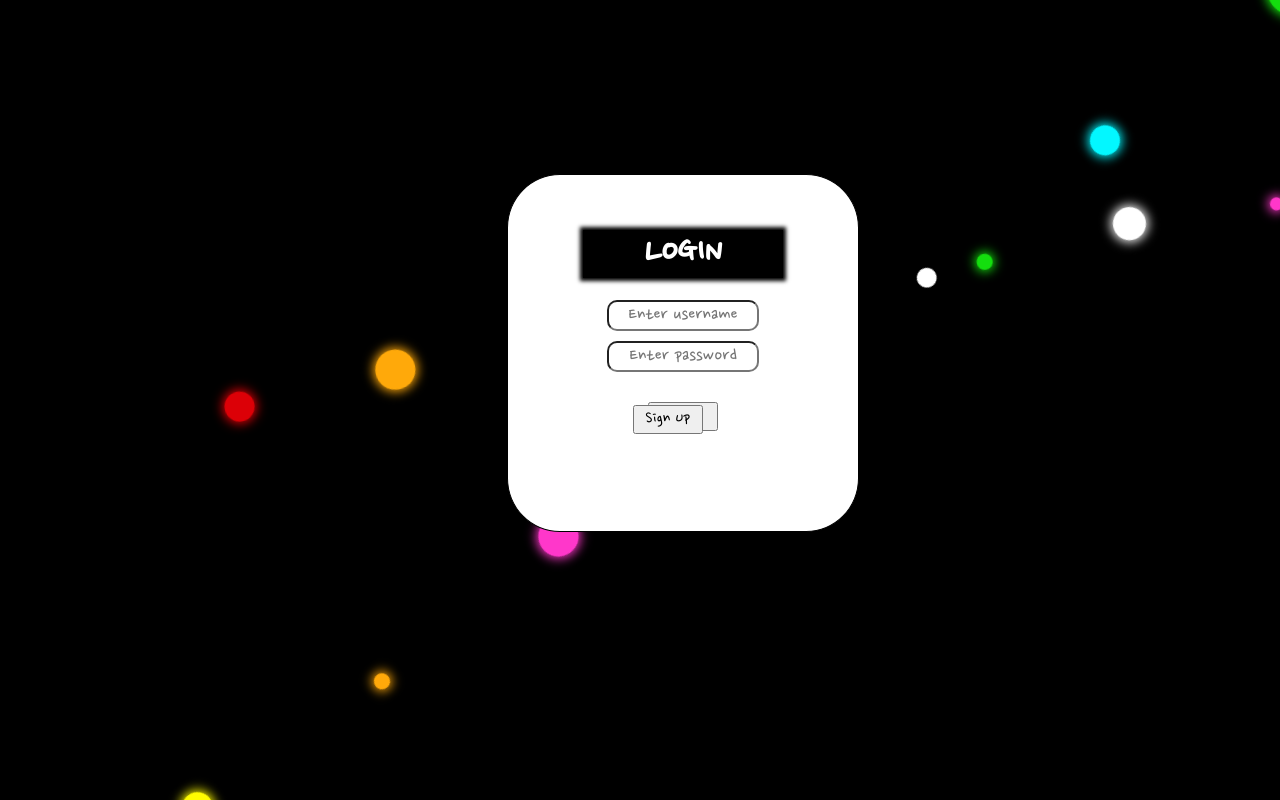
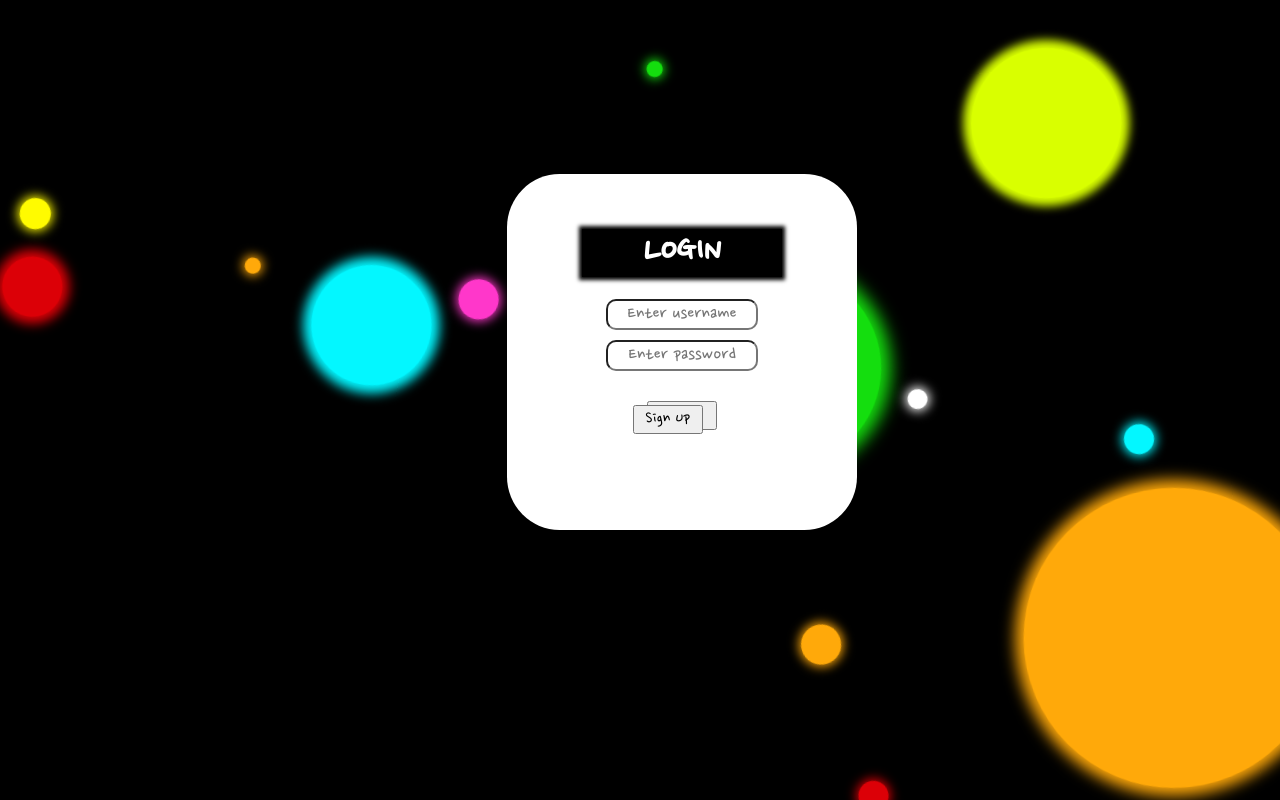
Before and after one commit to joki9448/to-do-list, a React (Create React App) app in the folder client/: page / in a window 1280 px wide. Built offline with nearby package versions, Linux system fonts and the light colour scheme; no server answers.

Commit message:
more orbs

```diff
--- a/client/src/App.css
+++ b/client/src/App.css
@@ -9,7 +9,6 @@ body {
 .login-form {
   border-radius: 15%;
   background: white;
-  border: 1px solid black;
   padding: 100px;
   display: flex;
   position: absolute;
@@ -20,6 +19,7 @@ body {
   width: 150px;
   margin-top: 13%;
   z-index: 0;
+  /* box-shadow: 0px 0px 7px 7px white; */
 }
 .login-header {
   background: black;
@@ -130,70 +130,104 @@ body {
 
 @keyframes glow-wte {
   0% {box-shadow: 0px 0px 11px 2px white;}
-  25% {box-shadow: 0px 0px 12px 2.5pxwhite;}
-  50% {box-shadow: 0px 0px 13px 3px white;}
-  75% {box-shadow: 0px 0px 14px 4px white;}
-  100% {box-shadow: 0px 0px 15px 5px white;}
+  25% {box-shadow: 0px 0px 13px 2.5pxwhite;}
+  50% {box-shadow: 0px 0px 15px 3px white;}
+  75% {box-shadow: 0px 0px 17px 4px white;}
+  100% {box-shadow: 0px 0px 19px 5px white;}
 }
 @keyframes glow-red {
   0% {box-shadow: 0px 0px 11px 2px #DC0007;}
-  25% {box-shadow: 0px 0px 12px 2.5px#DC0007;}
-  50% {box-shadow: 0px 0px 13px 3px #DC0007;}
-  75% {box-shadow: 0px 0px 14px 4px #DC0007;}
-  100% {box-shadow: 0px 0px 15px 5px #DC0007;}
+  25% {box-shadow: 0px 0px 13px 2.5px#DC0007;}
+  50% {box-shadow: 0px 0px 15px 3px #DC0007;}
+  75% {box-shadow: 0px 0px 17px 4px #DC0007;}
+  100% {box-shadow: 0px 0px 19px 5px #DC0007;}
 }
 @keyframes glow-grn {
   0% {box-shadow: 0px 0px 11px 2px #14DE0E;}
-  25% {box-shadow: 0px 0px 12px 2.5px#14DE0E;}
-  50% {box-shadow: 0px 0px 13px 3px #14DE0E;}
-  75% {box-shadow: 0px 0px 14px 4px #14DE0E;}
-  100% {box-shadow: 0px 0px 15px 5px #14DE0E;}
+  25% {box-shadow: 0px 0px 13px 2.5px#14DE0E;}
+  50% {box-shadow: 0px 0px 15px 3px #14DE0E;}
+  75% {box-shadow: 0px 0px 17px 4px #14DE0E;}
+  100% {box-shadow: 0px 0px 19px 5px #14DE0E;}
 }
 @keyframes glow-blu {
   0% {box-shadow: 0px 0px 11px 2px #03F7FF;}
-  25% {box-shadow: 0px 0px 12px 2.5px#03F7FF;}
-  50% {box-shadow: 0px 0px 13px 3px #03F7FF;}
-  75% {box-shadow: 0px 0px 14px 4px #03F7FF;}
-  100% {box-shadow: 0px 0px 15px 5px #03F7FF;}
+  25% {box-shadow: 0px 0px 13px 2.5px#03F7FF;}
+  50% {box-shadow: 0px 0px 15px 3px #03F7FF;}
+  75% {box-shadow: 0px 0px 17px 4px #03F7FF;}
+  100% {box-shadow: 0px 0px 19px 5px #03F7FF;}
 }
 @keyframes glow-pnk {
   0% {box-shadow: 0px 0px 11px 2px #ff37ca;}
-  25% {box-shadow: 0px 0px 12px 2.5px#ff37ca;}
-  50% {box-shadow: 0px 0px 13px 3px #ff37ca;}
-  75% {box-shadow: 0px 0px 14px 4px #ff37ca;}
-  100% {box-shadow: 0px 0px 15px 5px #ff37ca;}
+  25% {box-shadow: 0px 0px 13px 2.5px#ff37ca;}
+  50% {box-shadow: 0px 0px 15px 3px #ff37ca;}
+  75% {box-shadow: 0px 0px 17px 4px #ff37ca;}
+  100% {box-shadow: 0px 0px 19px 5px #ff37ca;}
 }
 @keyframes glow-orj {
   0% {box-shadow: 0px 0px 11px 2px #ffa90a;}
-  25% {box-shadow: 0px 0px 12px 2.5px#ffa90a;}
-  50% {box-shadow: 0px 0px 13px 3px #ffa90a;}
-  75% {box-shadow: 0px 0px 14px 4px #ffa90a;}
-  100% {box-shadow: 0px 0px 15px 5px #ffa90a;}
+  25% {box-shadow: 0px 0px 13px 2.5px#ffa90a;}
+  50% {box-shadow: 0px 0px 15px 3px #ffa90a;}
+  75% {box-shadow: 0px 0px 17px 4px #ffa90a;}
+  100% {box-shadow: 0px 0px 19px 5px #ffa90a;}
 }
 @keyframes glow-yel {
   0% {box-shadow: 0px 0px 11px 2px #FFFB00;}
-  25% {box-shadow: 0px 0px 12px 2.5px#FFFB00;}
-  50% {box-shadow: 0px 0px 13px 3px #FFFB00;}
-  75% {box-shadow: 0px 0px 14px 4px #FFFB00;}
-  100% {box-shadow: 0px 0px 15px 5px #FFFB00;}
+  25% {box-shadow: 0px 0px 13px 2.5px#FFFB00;}
+  50% {box-shadow: 0px 0px 15px 3px #FFFB00;}
+  75% {box-shadow: 0px 0px 17px 4px #FFFB00;}
+  100% {box-shadow: 0px 0px 19px 5px #FFFB00;}
 }
 @keyframes glow-prp {
   0% {box-shadow: 0px 0px 11px 2px #9d00ff}
-  25% {box-shadow: 0px 0px 11px 2px #9d00ff}
-  50% {box-shadow: 0px 0px 11px 2px #9d00ff}
-  75% {box-shadow: 0px 0px 11px 2px #9d00ff}
-  100% {box-shadow: 0px 0px 11px 2px #9d00ff}
+  25% {box-shadow: 0px 0px 13px 2.5px #9d00ff}
+  50% {box-shadow: 0px 0px 15px 3px #9d00ff}
+  75% {box-shadow: 0px 0px 17px 4px #9d00ff}
+  100% {box-shadow: 0px 0px 19px 5px #9d00ff}
 }
-
+@keyframes glow-big-grn {
+  0% {box-shadow: 0px 0px 12px 7px #14DE0E;}
+  25% {box-shadow: 0px 0px 14px 8px#14DE0E;}
+  50% {box-shadow: 0px 0px 16px 9px #14DE0E;}
+  75% {box-shadow: 0px 0px 18px 10px #14DE0E;}
+  100% {box-shadow: 0px 0px 20px 11px #14DE0E;}
+}
+@keyframes glow-big-blu {
+  0% {box-shadow: 0px 0px 12px 8px #03F7FF;}
+  25% {box-shadow: 0px 0px 14px 10px#03F7FF;}
+  50% {box-shadow: 0px 0px 16px 12px #03F7FF;}
+  75% {box-shadow: 0px 0px 18px 14px #03F7FF;}
+  100% {box-shadow: 0px 0px 20px 16px #03F7FF;}
+}
+@keyframes glow-big-red {
+  0% {box-shadow: 0px 0px 12px 7px #DC0007;}
+  25% {box-shadow: 0px 0px 14px 8px#DC0007;}
+  50% {box-shadow: 0px 0px 16px 9px #DC0007;}
+  75% {box-shadow: 0px 0px 18px 10px #DC0007;}
+  100% {box-shadow: 0px 0px 20px 11px #DC0007;}
+}
+@keyframes glow-big-orj {
+  0% {box-shadow: 0px 0px 15px 8px #ffa90a;}
+  25% {box-shadow: 0px 0px 18px 9px#ffa90a;}
+  50% {box-shadow: 0px 0px 21px 10px #ffa90a;}
+  75% {box-shadow: 0px 0px 24px 11px #ffa90a;}
+  100% {box-shadow: 0px 0px 27px 12px #ffa90a;}
+}
+@keyframes glow-big-yel {
+  0% {box-shadow: 0px 0px 10px 8px #d9ff00;}
+  25% {box-shadow: 0px 0px 11px 9px#d9ff00;}
+  50% {box-shadow: 0px 0px 12px 10px #d9ff00;}
+  75% {box-shadow: 0px 0px 13px 11px #d9ff00;}
+  100% {box-shadow: 0px 0px 14px 12px #d9ff00;}
+}
 /* FIRST SET OF ORBS 1111111 */
 
 .orb-colors {
   display: flex;
   position: fixed;
   gap: 200px;
-  margin-top: 23%;
-  margin-left: 1%;
-  animation: spin 20s linear infinite;
+  margin-top: 24%;
+  margin-right: 9%;
+  animation: spin 15s linear infinite;
   z-index: -1;
 }
 .orb-colors .orb {
@@ -201,52 +235,45 @@ body {
   animation: glow 5s linear infinite;
 }
 .orb-colors :nth-child(1) {
-  background-color: #DC0007;
-  height: 20px;
-  width: 20px;
-  box-shadow: 0px 0px 10px 2px #DC0007;
-  animation:1s ease-in-out infinite alternate glow-red;
-
+  background-color: #d9ff00;
+  height: 80px;
+  width: 80px;
+  animation:1s ease-in-out infinite alternate glow-yel;
 }
 .orb-colors :nth-child(2) {
   background-color: #14DE0E;
   height: 50px;
   width: 50px;
-  box-shadow: 0px 0px 10px 2px #14DE0E;
   animation: 1s ease-in-out infinite alternate glow-grn;
-
 }
 .orb-colors :nth-child(3) {
   background-color: #03F7FF;
   height: 30px;
   width: 30px;
-  box-shadow: 0px 0px 10px 2px #03F7FF;
   animation: 1s ease-in-out infinite alternate glow-blu;
-
 }
 .orb-colors :nth-child(4) {
   background-color: white;
   height: 20px;
   width: 20px;
+  animation: 1s ease-in-out infinite alternate glow-wte;
 }
 .orb-colors :nth-child(5) {
   background-color: white;
   height: 20px;
   width: 20px;
+  animation: 1s ease-in-out infinite alternate glow-wte;
 }
 .orb-colors :nth-child(6) {
   background-color: #ff37ca;
   height: 40px;
   width: 40px;
-  box-shadow: 0px 0px 10px 2px #ff37ca;
   animation: 1s ease-in-out infinite alternate glow-pnk;
-
 }
 .orb-colors :nth-child(7) {
   background-color: #ffa90a;
   height: 16px;
   width: 16px;
-  box-shadow: 0px 0px 10px 2px #ffa90a;
   animation: 1s ease-in-out infinite alternate glow-orj;
 
 }
@@ -254,7 +281,6 @@ body {
   background-color: #FFFB00;
   height: 31px;
   width: 31px;
-  box-shadow: 0px 0px 10px 2px #FFFB00;
   animation: 1s ease-in-out infinite alternate glow-yel;
 
 }
@@ -266,8 +292,8 @@ body {
   position: fixed;
   gap: 125px;
   margin-top: 21%;
-  margin-left: 16%;
-  animation: reverse-spin 15s linear infinite;
+  margin-left: 13%;
+  animation: reverse-spin 10s linear infinite;
   z-index: -1;
 }
 .orbs-colors-2 .orb {
@@ -277,7 +303,6 @@ body {
   background-color: #ff37ca;
   height: 13px;
   width: 13px;
-  box-shadow: 0px 0px 10px 2px #ff37ca;
   animation: 1s ease-in-out infinite alternate glow-pnk;
 
 }
@@ -285,17 +310,13 @@ body {
   background-color: white;
   height: 33px;
   width: 33px;
-  box-shadow: 0px 0px 10px 2px white;
   animation: 1s ease-in-out infinite alternate glow-wte;
-
 }
 .orbs-colors-2 :nth-child(3) {
   background-color: #14DE0E;
   height: 16px;
   width: 16px;
-  box-shadow: 0px 0px 10px 2px #14DE0E;
   animation: 1s ease-in-out infinite alternate glow-grn;
-
 }
 .orbs-colors-2 :nth-child(4) {
   background-color: white;
@@ -311,26 +332,82 @@ body {
   background-color: #9d00ff;
   height: 31px;
   width: 31px;
-  box-shadow: 0px 0px 10px 2px #9d00ff;
   animation: 1s ease-in-out infinite alternate glow-prp;
-
 }
 .orbs-colors-2 :nth-child(7) {
   background-color: #ffa90a;
   height: 40px;
   width: 40px;
-  box-shadow: 0px 0px 10px 2px #ffa90a;
   animation: 1s ease-in-out infinite alternate glow-orj;
-
 }
 .orbs-colors-2 :nth-child(8) {
   background-color: #DC0007;
   height: 30px;
   width: 30px;
-  box-shadow: 0px 0px 10px 2px #DC0007;
   animation: 1s ease-in-out infinite alternate glow-red;
+}
+
+/* BIG ORBS */
+.orb-colors-3 {
+  display: flex;
+  position: fixed;
+  gap: 250px;
+  margin-top: 15%;
+  margin-right: 13%;
+  animation: spin 15s linear infinite;
+  z-index: -2;
+}
+.orb-colors-3 .orb {
+  border-radius: 100%;
+}
+.orb-colors-3 :nth-child(1) {
+  background-color: #14DE0E;
+  height: 200px;
+  width: 200px;
+  animation: 3s ease-in-out infinite alternate glow-big-grn;
+}
+.orb-colors-3 :nth-child(2) {
+  background-color: #03F7FF;
+  height: 120px;
+  width: 120px;
+  animation: 2s ease-in-out infinite alternate glow-big-blu;
+}
+.orb-colors-3 :nth-child(3) {
+  background-color: #DC0007;
+  height: 60px;
+  width: 60px;
+  animation: 1s ease-in-out infinite alternate glow-big-red;
+}
+.orbs-colors-4 {
+  display: flex;
+  position: fixed;
+  gap: 300px;
+  margin-top: 20%;
+  margin-left: 60%;
+  animation: reverse-spin 30s linear infinite;
+  z-index: -2;
+}
+.orbs-colors-4 .orb {
+  border-radius: 100%;
+}
+.orbs-colors-4 :nth-child(1) {
+  background-color: #ffa90a;
+  height: 300px;
+  width: 300px;
+  animation: 1s ease-in-out infinite alternate glow-big-orj;
+}
+.orbs-colors-4 :nth-child(2) {
+  background-color: #d9ff00;
+  height: 150px;
+  width: 150px;
+  animation: 1s ease-in-out infinite alternate glow-big-yel;
 
 }
+
+
+
+
+
 
 /* .list-container {
   display: flex;
--- a/client/src/App.js
+++ b/client/src/App.js
@@ -6,6 +6,8 @@ import LoginForm from './components/LoginForm';
 import SignUpForm from './components/SignUpForm';
 import Orbs from './components/Orbs';
 import OrbsTwo from './components/OrbsTwo';
+import OrbsThree from './components/OrbsThree';
+import OrbsFour from './components/OrbsFour';
 
 function App() {
   const [loggedInUser, setLoggedInUser] = useState(null);
@@ -35,6 +37,8 @@ function App() {
       <>
         <Orbs />
         <OrbsTwo />
+        <OrbsThree />
+        <OrbsFour />
         <LoginForm
         onLogin={setLoggedInUser}
         handleIsSignUpFormVisible={handleIsSignUpFormVisible}
--- /dev/null
+++ b/client/src/components/OrbsFour.js
@@ -0,0 +1,10 @@
+function OrbsFour() {
+    return (
+        <div className="orbs-colors-4">
+            <div className="orb"></div>
+            <div className="orb"></div>
+        </div>
+    )
+}
+
+export default OrbsFour;
--- /dev/null
+++ b/client/src/components/OrbsThree.js
@@ -0,0 +1,11 @@
+function OrbsThree() {
+    return (
+        <div className="orb-colors-3">
+            <div className="orb"></div>
+            <div className="orb"></div>
+            <div className="orb"></div>
+        </div>
+    )
+}
+
+export default OrbsThree;
```
